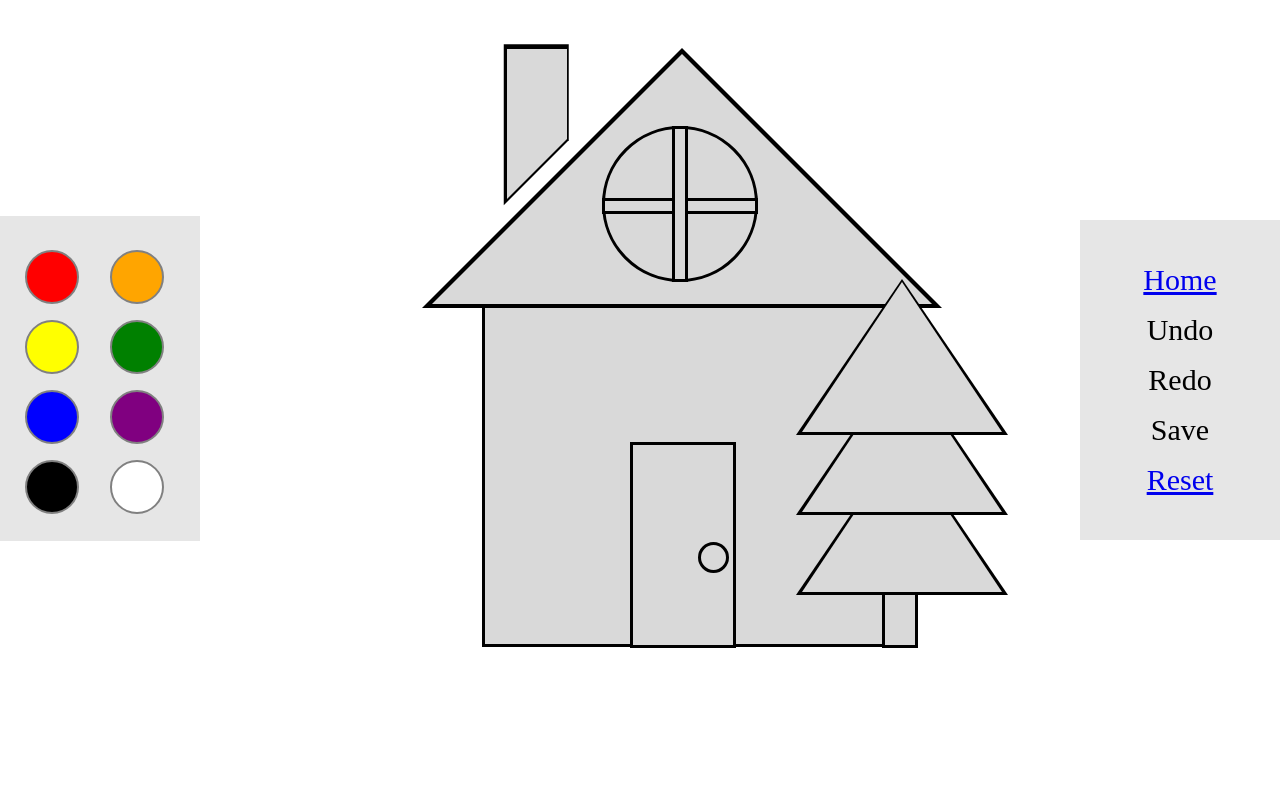
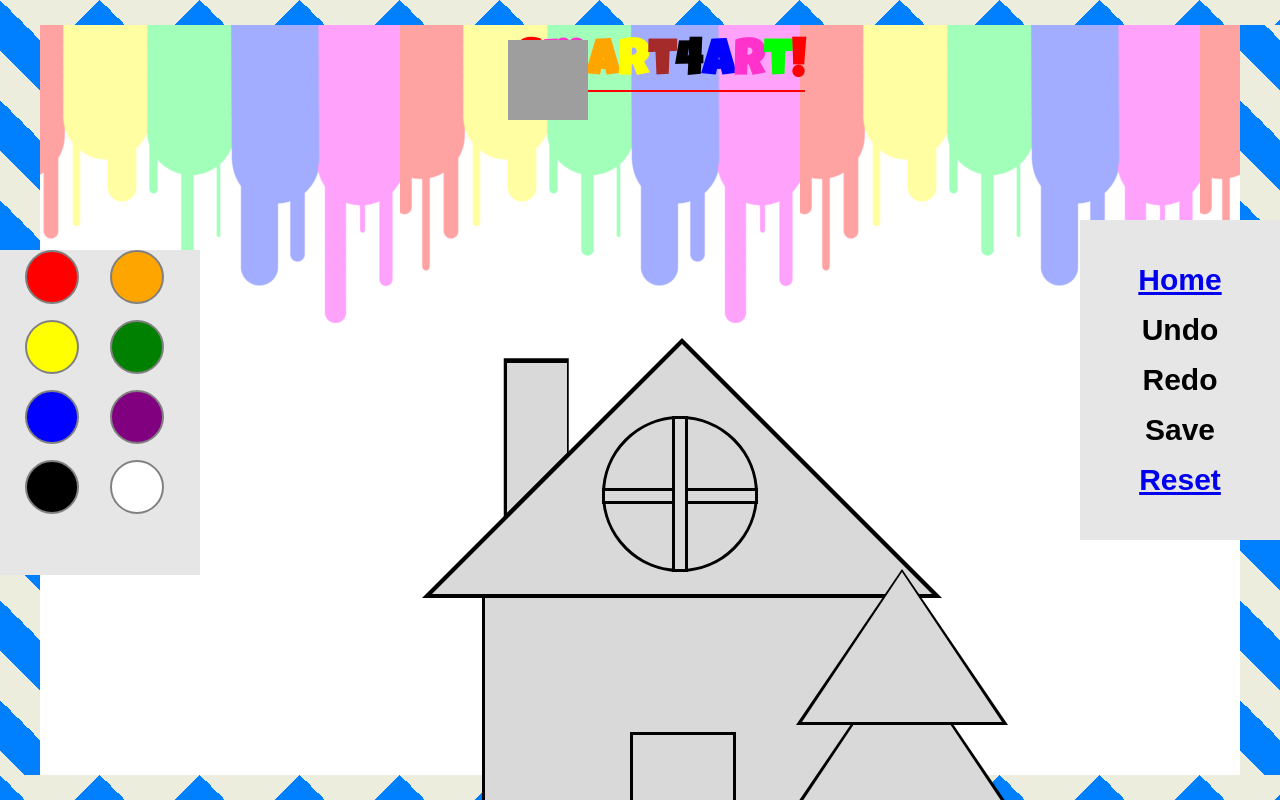
Before and after one commit to MasterLillyclaw/Project-LAL, a Python web app: template templates/FreestyleHouse.html in a window 1280 px wide. Run offline with Jinja, Linux system fonts and the light colour scheme; the template is opened without the code that fills it, so the values that code supplies are empty; some libraries are stand-ins or nearby versions; grey boxes are pictures that could not be loaded.

Commit message:
Updated html/ linked images

```diff
--- a/static/HouseTemplate.css
+++ b/static/HouseTemplate.css
@@ -218,3 +218,36 @@
 		}
 #top { top: 0; }
 #bottom { bottom: 0; }
+/*header1*/
+h1{
+  position: static;
+  text-align: center;
+  font-size: 50px;
+  font-family: sans-serif;
+}
+#brush{
+  position: absolute;
+  margin-left:500px;
+}
+
+#home{
+  background-image:url("home_background.png");
+  background-repeat: repeat-x;
+}
+/*header1*/
+li{display:inline;}
+li span{color: red;}
+li span2{color: #ff33cc;}
+li span3{color: orange;}
+li span4{color: yellow;}
+li span5{color: brown;}
+li span6{color: blue;}
+li span7{color: #ff33cc;}
+li span8{color: #00ff00;}
+li span9{color: red;}
+li{
+  border-bottom: 2px solid red;
+}
+ul{
+  font-family: 'Luckiest Guy', cursive;
+}
--- a/static/SnowmanTemplate.css
+++ b/static/SnowmanTemplate.css
@@ -248,3 +248,6 @@ h1{
   position: absolute;
   margin-left:500px;
 }
+ul{
+  font-family: 'Luckiest Guy', cursive;
+}
--- a/templates/FreestyleHouse.html
+++ b/templates/FreestyleHouse.html
@@ -2,6 +2,7 @@
 <html>
 
 <head>
+  <link href="https://fonts.googleapis.com/css?family=Luckiest+Guy" rel="stylesheet">
   <link rel="stylesheet" href="../static/palette.css">
   <link rel="stylesheet" href="../static/tools-tab.css">
   <link rel="stylesheet" href="../static/HouseTemplate.css">
@@ -11,8 +12,28 @@
   <script src="../static/savePictures.js"></script>
 </head>
 
-<body>
-
+<body id="home">
+  <div id="brush">
+    <img src="../static/paintbrush.png" alt="paintbrush" style="width:80px;height:80px;">
+  </div>
+<h1>
+  <ul>
+    <li><span>S</span></li
+    ><li><span2>m<span2></li
+    ><li><span3>a<span3></li
+    ><li><span4>r<span4></li
+    ><li><span5>t<span5></li
+    ><li>4</li
+    ><li><span6>A<span6></li
+    ><li><span7>r<span7></li
+    ><li><span8>t<span8></li
+    ><li><span9>!<span9></li>
+  </ul>
+  <!-- webpage border -->
+  <div id="left"></div>
+  <div id="right"></div>
+  <div id="top"></div>
+  <div id="bottom"></div>
 <!-- Setting up shapes for color palette,
      Also putting numbers insclasse of circles-->
 
--- a/templates/MathHouse.html
+++ b/templates/MathHouse.html
@@ -1,6 +1,7 @@
 <html>
 
 <head>
+  <link href="https://fonts.googleapis.com/css?family=Luckiest+Guy" rel="stylesheet">
   <link rel="stylesheet" href="../static/palette.css">
   <link rel="stylesheet" href="../static/tools-tab.css">
   <link rel="stylesheet" href="../static/HouseTemplate.css">
@@ -79,7 +80,7 @@
   <h1 id = "TreeMiddle" class="clickableTree"></h1>
   <h1 id = "TreeTopOutline"></h1>
   <h1 id = "TreeTop" class="clickableTree"></h1>
-<<<<<<< HEAD
+
 
 <!--Integrates math equations into the house picture  -->
   <p id = "ChimneyEqu">9-2</p>
@@ -98,7 +99,6 @@
   <p id = "TreeTopEqu">2+2</p>
 
 
-=======
->>>>>>> 57fd3e4da26cf43bd7a740ffc771641fe6aa7303
+
 </div>
 </body>
--- a/templates/MathSnowman.html
+++ b/templates/MathSnowman.html
@@ -1,6 +1,7 @@
 <html>
 
 <head>
+  <link href="https://fonts.googleapis.com/css?family=Luckiest+Guy" rel="stylesheet">
   <link rel="stylesheet" href="../static/palette.css">
   <link rel="stylesheet" href="../static/tools-tab.css">
   <link rel="stylesheet" href="../static/SnowmanTemplate.css">
```
Also changed, not shown: static/design.css (+8 -0 lines), templates/FreestyleSnowman.html (+6 -2 lines), templates/main-page.html (+5 -2 lines), favicon.ico (added).
